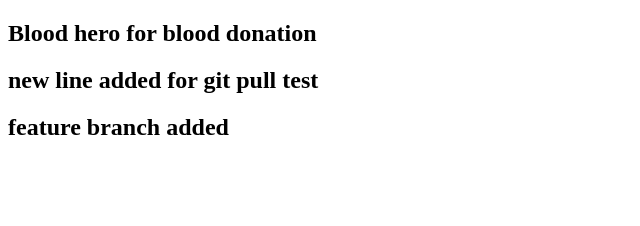
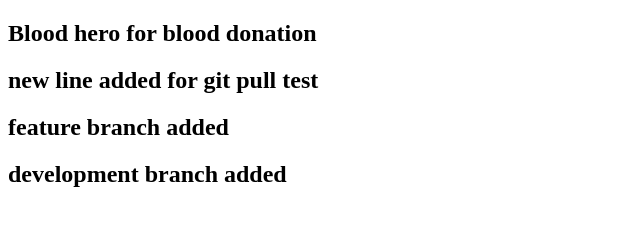
Before and after one commit to mamunpr6/blood-hero-web, a plain HTML site: page index.html in a window 1280 px wide. Shown: the whole page, without its empty margins (0-640 px from the left). Drawn offline with Linux system fonts and the light colour scheme.

Commit message:
development branch created

```diff
--- a/index.html
+++ b/index.html
@@ -9,5 +9,6 @@
     <h2>Blood hero for blood donation</h2>
     <h2>new line added for git pull test</h2>
     <h2>feature branch added</h2>
+    <h2>development branch added</h2>
   </body>
 </html>
```
